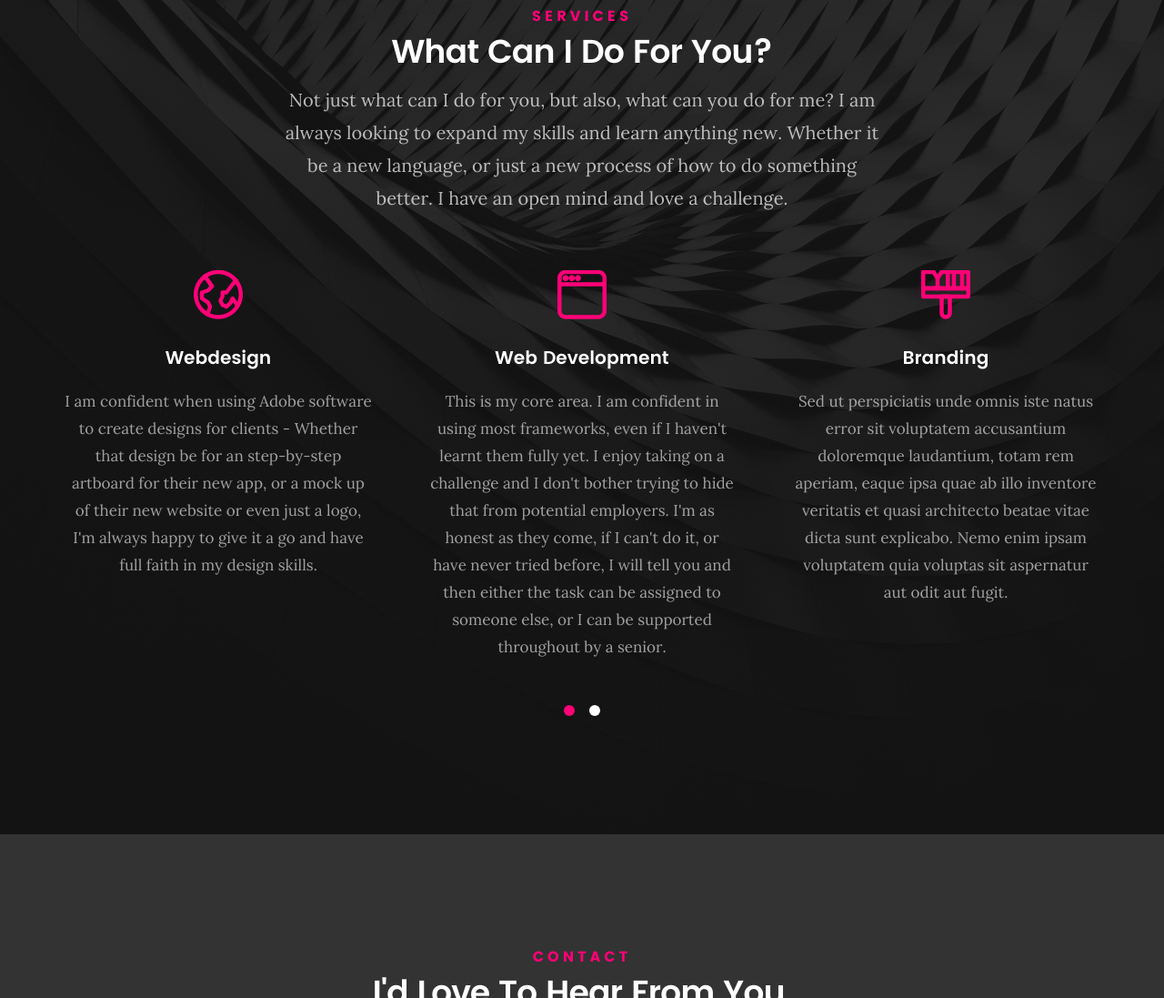
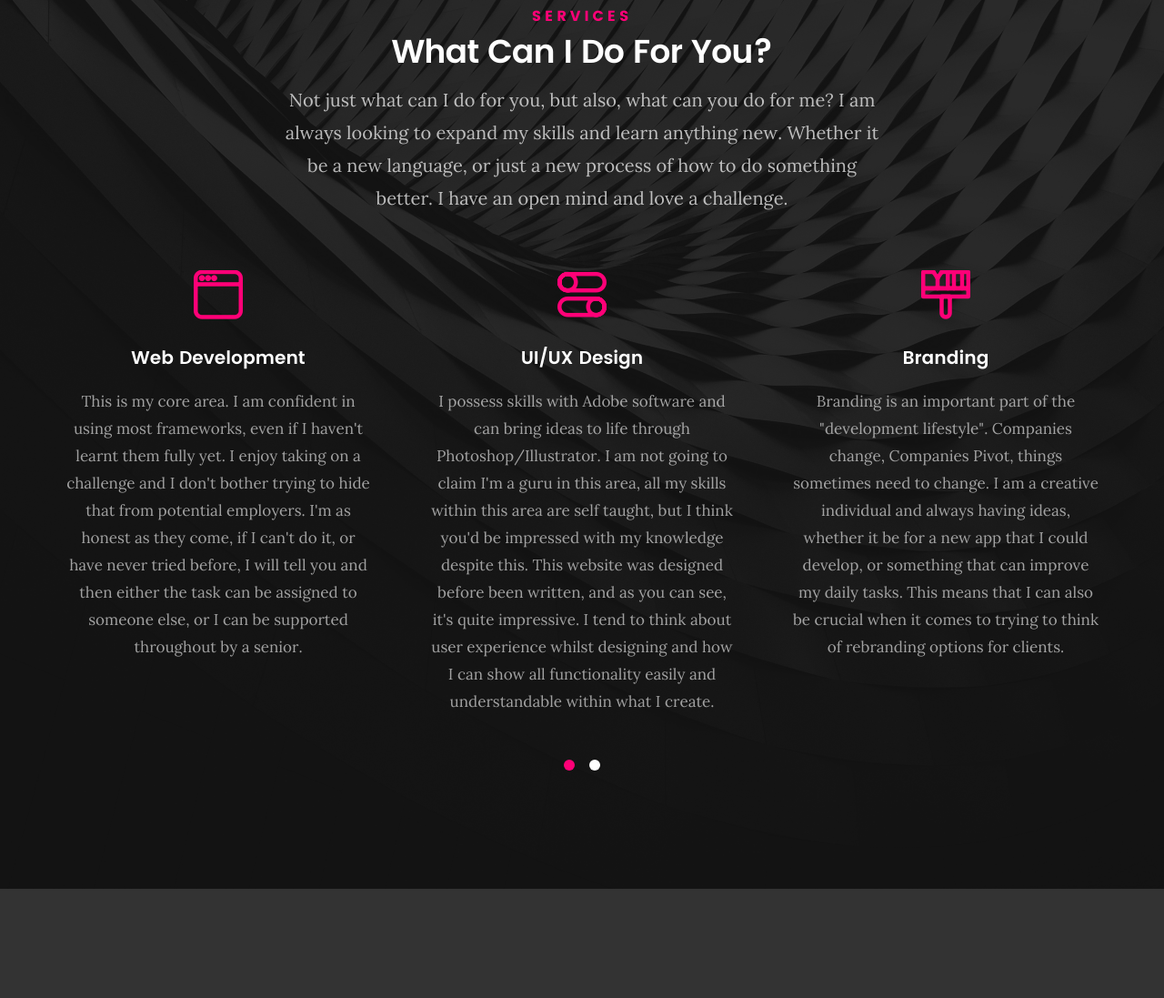
Before and after one commit to Scottehh4/scott-t, a website: page index.html in a window 1280 px wide. Shown: the part 4961-6058 px from the top of the page at 91% size. Drawn offline with Linux system fonts and the light colour scheme; files whose address does not match are found by name.

Commit message:
Updated Services section pieces

```diff
--- a/index.html
+++ b/index.html
@@ -376,22 +376,6 @@
 
 					<div class="service">
 
-						<span class="icon"><i class="icon-earth"></i></span>
-
-						<div class="service-content">
-
-							<h3>Webdesign</h3>
-
-							<p class="desc">
-								I am confident when using Adobe software to create designs for clients - Whether that design be for an step-by-step artboard for their new app, or a mock up of their new website or even just a logo, I'm always happy to give it a go and have full faith in my design skills.
-							</p>
-
-						</div>
-
-					</div> <!-- /service -->
-
-					<div class="service">
-
 						<span class="icon"><i class="icon-window"></i></span>
 
 						<div class="service-content">
@@ -408,13 +392,30 @@
 
 					<div class="service">
 
+						<span class="icon"><i class="icon-toggles"></i></span>
+
+						<div class="service-content">
+
+							<h3>UI/UX Design</h3>
+
+							<p class="desc">
+								I possess skills with Adobe software and can bring ideas to life through Photoshop/Illustrator. I am not going to claim I'm a guru in this area, all my skills within this area are self taught, but I think you'd be impressed with my knowledge despite this. This website was designed before been written, and as you can see, it's quite impressive. I tend to think about user experience whilst designing and how I can show all functionality easily and understandable within what I create.
+							</p>
+
+						</div>
+
+					</div> <!-- /service -->
+
+					<div class="service">
+
 						<span class="icon"><i class="icon-paint-brush"></i></span>
 
 						<div class="service-content">
 
 							<h3>Branding</h3>
 
-							<p class="desc">Sed ut perspiciatis unde omnis iste natus error sit voluptatem accusantium doloremque laudantium, totam rem aperiam, eaque ipsa quae ab illo inventore veritatis et quasi architecto beatae vitae dicta sunt explicabo. Nemo enim ipsam voluptatem quia voluptas sit aspernatur aut odit aut fugit.
+							<p class="desc">
+								Branding is an important part of the "development lifestyle". Companies change, Companies Pivot, things sometimes need to change. I am a creative individual and always having ideas, whether it be for a new app that I could develop, or something that can improve my daily tasks. This means that I can also be crucial when it comes to trying to think of rebranding options for clients.
 							</p>
 
 						</div>
@@ -438,13 +439,14 @@
 
 					<div class="service">
 
-						<span class="icon"><i class="icon-image"></i></span>
+						<span class="icon"><i class="icon-earth"></i></span>
 
 						<div class="service-content">
 
-							<h3>Graphics Design</h3>
+							<h3>Development Lifecycle</h3>
 
-							<p class="desc">Sed ut perspiciatis unde omnis iste natus error sit voluptatem accusantium doloremque laudantium, totam rem aperiam, eaque ipsa quae ab illo inventore veritatis et quasi architecto beatae vitae dicta sunt explicabo. Nemo enim ipsam voluptatem quia voluptas sit aspernatur aut odit aut fugit.
+							<p class="desc">
+								I understand the development lifecycle. I understand what is important, how projects should be tackled &amp; can also provide input when deciding the best way to proceed with a proposed project. I see the lifecycle as: Plan > Analyse > Design > Develop > Test > Implement > Maintain.
 							</p>
 
 						</div>
```
